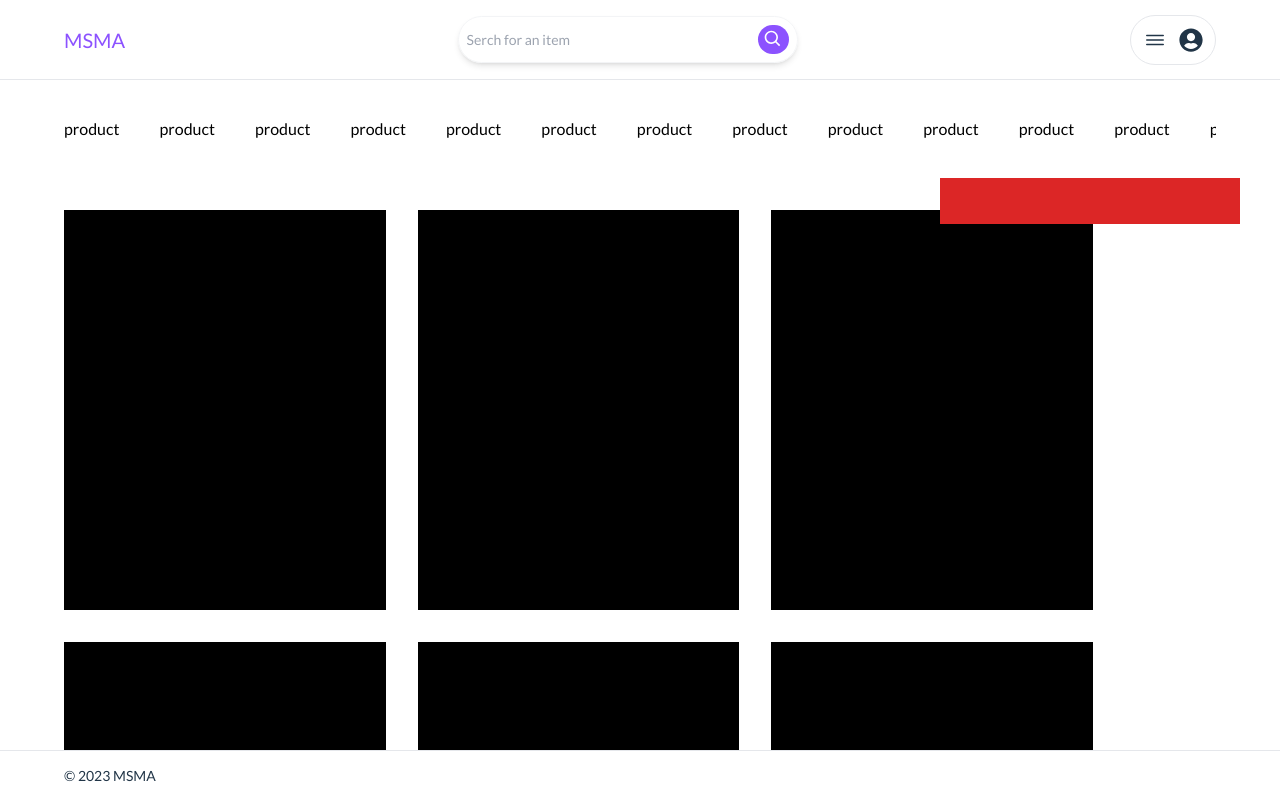
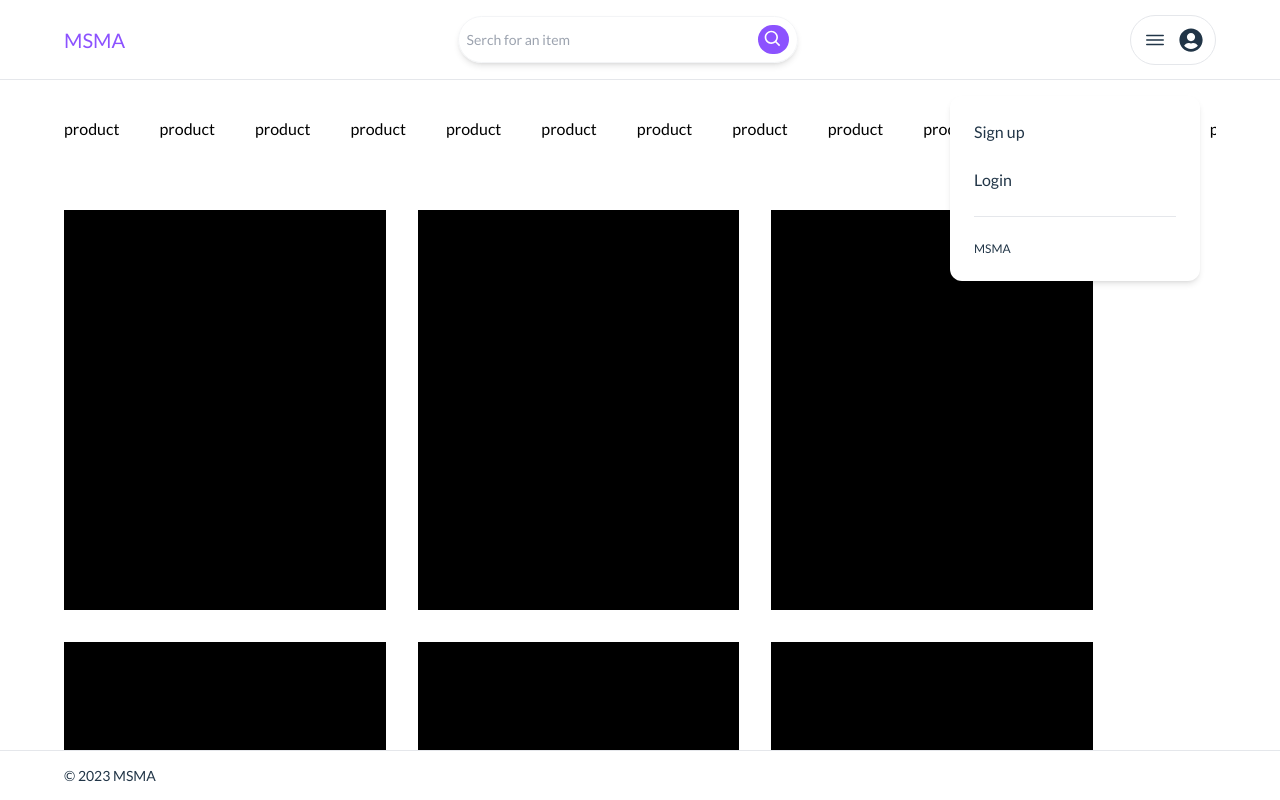
Before and after one commit to isaacetor/MS_MA, a React (Vite) app: page / in a window 1280 px wide. Both pictures are taken after a click on the element 1173 px from the left and 39 px from the top of the page. Shown: the top 800 px of the page. Built offline with nearby package versions, Linux system fonts and the light colour scheme.

Commit message:
working on the auth

```diff
--- a/src/components/props/DropdownProps.tsx
+++ b/src/components/props/DropdownProps.tsx
@@ -1,5 +1,14 @@
 const DropdownProps = () => {
-  return <div className="w-[300px] h-36 bg-red-600">DropdownProps</div>;
+  return (
+    <div className="w-[250px] bg-white p-6 flex flex-col gap-6 rounded-xl shadow-md">
+      <p className=" hover:text-globalTextColor-hover cursor-pointer">
+        Sign up
+      </p>
+      <p className=" hover:text-globalTextColor-hover cursor-pointer">Login</p>
+      <hr />
+      <p className=" text-xs">MSMA</p>
+    </div>
+  );
 };
 
 export default DropdownProps;
--- a/src/components/static/Categories.tsx
+++ b/src/components/static/Categories.tsx
@@ -27,7 +27,6 @@ const Categories = () => {
       <div className="w-[90%] m-[auto] h-full flex gap-10 items-center overflow-y-hidden ">
         <CategoryProps />
         <CategoryProps />
-
         <CategoryProps />
         <CategoryProps />
         <CategoryProps />
--- a/src/components/static/Header.tsx
+++ b/src/components/static/Header.tsx
@@ -12,7 +12,7 @@ const Header = () => {
   };
 
   return (
-    <header className="h-[80px] bg-white w-full border-b-[1px] sticky top-0 ">
+    <header className="h-[80px] bg-white w-full border-b-[1px] sticky top-0 z-40">
       <div className="h-full m-[auto] w-[90%] flex justify-between items-center bg-white z-index-20">
         {/* logo */}
         <div className="text-globalTextColor text-xl font-medium">MSMA</div>
@@ -48,7 +48,7 @@ const Header = () => {
 
         {/* dropdown */}
         {showAuthNav ? (
-          <div className="absolute right-10 top-20 z-50">
+          <div className="absolute right-20 top-24 z-50">
             <DropdownProps />
           </div>
         ) : null}
```
